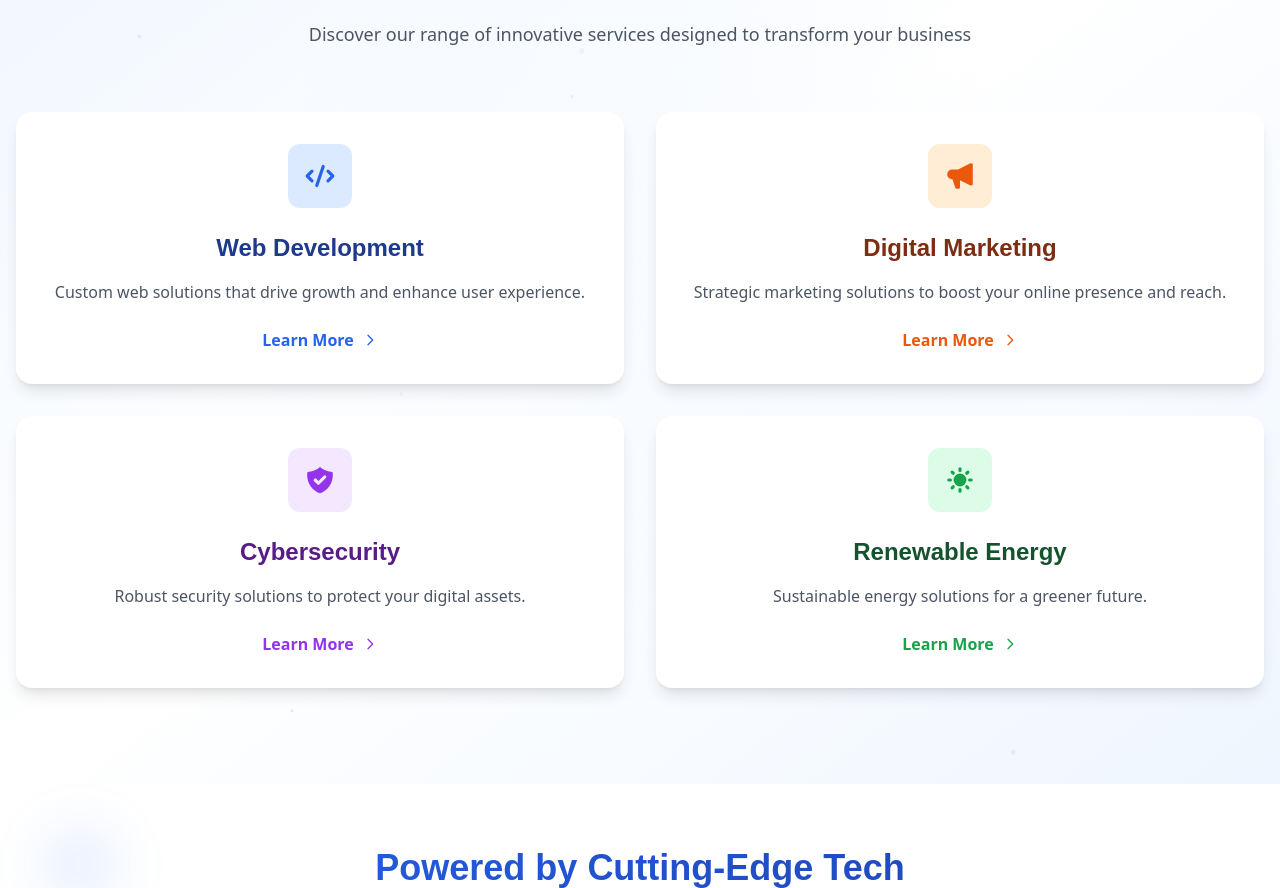
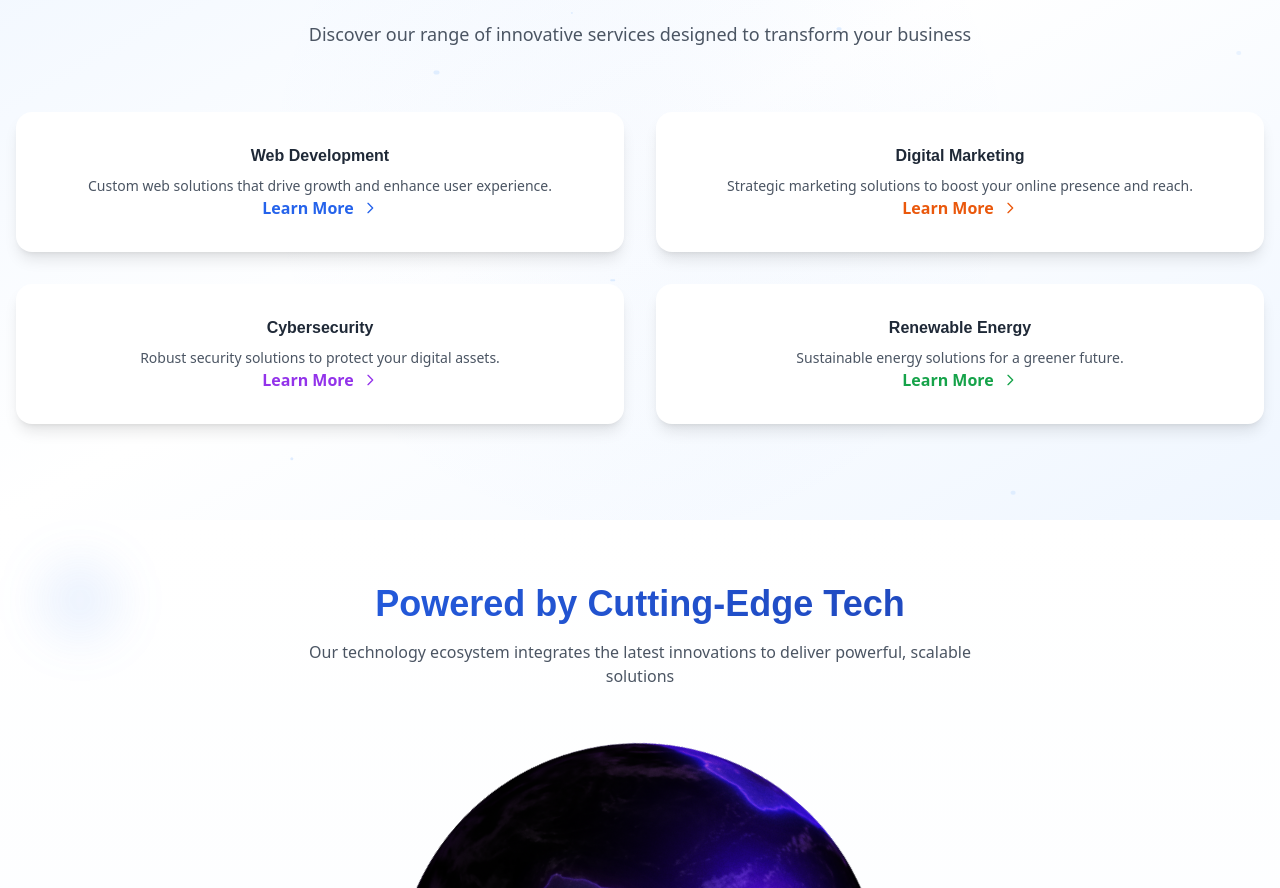
Before and after one commit to richmondazadze/richverseecotech, a React (Vite) app: page / in a window 1280 px wide. Shown: the part 1924-2812 px from the top of the page. Built offline with nearby package versions, Linux system fonts and the light colour scheme.

Commit message:
flicker fix

```diff
--- a/src/pages/HomePage.tsx
+++ b/src/pages/HomePage.tsx
@@ -10,6 +10,50 @@ import { motion } from 'framer-motion';
 import TechEcosystem from '../components/ui/TechEcosystem';
 import SEO from '../components/SEO';
 import { HeroMobile } from '../components/ui/HeroMobile';
+
+// Memoized Card for Guiding Principles
+interface PrincipleCardProps {
+  icon: React.ReactNode;
+  title: string;
+  description: string;
+  className?: string;
+}
+const PrincipleCard = React.memo(function PrincipleCard({ icon, title, description, className }: PrincipleCardProps) {
+  return (
+    <motion.div
+      whileHover={{ y: -8, transition: { duration: 0.2 } }}
+      className={className}
+    >
+      {icon}
+      <h3 className="text-2xl font-bold text-blue-900 mb-4 text-center">{title}</h3>
+      <p className="text-gray-600 text-center leading-relaxed">{description}</p>
+    </motion.div>
+  );
+});
+
+// Memoized Card for Services
+interface ServiceCardProps {
+  icon: React.ReactNode;
+  title: string;
+  description: string;
+  link: React.ReactNode;
+  className?: string;
+}
+const ServiceCard = React.memo(function ServiceCard({ icon, title, description, link, className }: ServiceCardProps) {
+  return (
+    <motion.div
+      whileHover={{ y: -5 }}
+      className={className}
+    >
+      <div className="text-center">
+        {icon}
+        <h3 className="font-semibold text-gray-800">{title}</h3>
+        <p className="text-sm text-gray-600 mt-2">{description}</p>
+        {link}
+      </div>
+    </motion.div>
+  );
+});
 
 const HomePage = () => {
   return (
@@ -74,83 +118,52 @@ const HomePage = () => {
               </motion.p>
             </div>
             <div className="grid grid-cols-1 md:grid-cols-3 gap-8">
-              {/* Sustainable Innovation */}
-              <motion.div
-                initial={{ opacity: 0, y: 20 }}
-                whileInView={{ opacity: 1, y: 0 }}
-                transition={{ duration: 0.6, delay: 0.3 }}
-                whileHover={{ y: -8, transition: { duration: 0.2 } }}
-                className="bg-gradient-to-br from-white to-blue-50 rounded-2xl p-8 shadow-lg hover:shadow-xl transition-all duration-300"
-              >
+              {[
+                {
+                  key: 'sustainable',
+                  icon: (
                     <div className="flex justify-center mb-6">
                       <div className="relative">
                         <div className="absolute inset-0 bg-blue-200 rounded-full blur-lg opacity-20"></div>
-                    <img
-                      src="/assets/img/values/sustainable-innovation.svg"
-                      alt="Sustainable Innovation"
-                      className="w-48 h-48 object-contain relative z-10"
-                    />
+                        <img src="/assets/img/values/sustainable-innovation.svg" alt="Sustainable Innovation" className="w-48 h-48 object-contain relative z-10" />
                       </div>
                     </div>
-                <h3 className="text-2xl font-bold text-blue-900 mb-4 text-center">
-                  Sustainable Innovation
-                </h3>
-                <p className="text-gray-600 text-center leading-relaxed">
-                  We create solutions that not only solve today's challenges but also protect tomorrow's resources, ensuring a positive environmental impact.
-                </p>
-              </motion.div>
-
-              {/* Future-Ready Solutions */}
-              <motion.div
-                initial={{ opacity: 0, y: 20 }}
-                whileInView={{ opacity: 1, y: 0 }}
-                transition={{ duration: 0.6, delay: 0.4 }}
-                whileHover={{ y: -8, transition: { duration: 0.2 } }}
-                className="bg-gradient-to-br from-white to-blue-50 rounded-2xl p-8 shadow-lg hover:shadow-xl transition-all duration-300"
-              >
+                  ),
+                  title: 'Sustainable Innovation',
+                  description: `We create solutions that not only solve today's challenges but also protect tomorrow's resources, ensuring a positive environmental impact.`,
+                  className: "bg-gradient-to-br from-white to-blue-50 rounded-2xl p-8 shadow-lg hover:shadow-xl transition-all duration-300"
+                },
+                {
+                  key: 'future-ready',
+                  icon: (
                     <div className="flex justify-center mb-6">
                       <div className="relative">
                         <div className="absolute inset-0 bg-blue-200 rounded-full blur-lg opacity-20"></div>
-                    <img
-                      src="/assets/img/values/future-ready.svg"
-                      alt="Future-Ready Solutions"
-                      className="w-48 h-48 object-contain relative z-10"
-                    />
+                        <img src="/assets/img/values/future-ready.svg" alt="Future-Ready Solutions" className="w-48 h-48 object-contain relative z-10" />
                       </div>
                     </div>
-                <h3 className="text-2xl font-bold text-blue-900 mb-4 text-center">
-                  Future-Ready Solutions
-                </h3>
-                <p className="text-gray-600 text-center leading-relaxed">
-                  Our technologies adapt and scale with your growth, incorporating AI and sustainable practices for long-term success.
-                </p>
-              </motion.div>
-
-              {/* Global Impact */}
-              <motion.div
-                initial={{ opacity: 0, y: 20 }}
-                whileInView={{ opacity: 1, y: 0 }}
-                transition={{ duration: 0.6, delay: 0.5 }}
-                whileHover={{ y: -8, transition: { duration: 0.2 } }}
-                className="bg-gradient-to-br from-white to-blue-50 rounded-2xl p-8 shadow-lg hover:shadow-xl transition-all duration-300"
-              >
+                  ),
+                  title: 'Future-Ready Solutions',
+                  description: 'Our technologies adapt and scale with your growth, incorporating AI and sustainable practices for long-term success.',
+                  className: "bg-gradient-to-br from-white to-blue-50 rounded-2xl p-8 shadow-lg hover:shadow-xl transition-all duration-300"
+                },
+                {
+                  key: 'global-impact',
+                  icon: (
                     <div className="flex justify-center mb-6">
                       <div className="relative">
                         <div className="absolute inset-0 bg-blue-200 rounded-full blur-lg opacity-20"></div>
-                    <img
-                      src="/assets/img/values/global-impact.svg"
-                      alt="Global Impact"
-                      className="w-48 h-48 object-contain relative z-10"
-                    />
+                        <img src="/assets/img/values/global-impact.svg" alt="Global Impact" className="w-48 h-48 object-contain relative z-10" />
                       </div>
                     </div>
-                <h3 className="text-2xl font-bold text-blue-900 mb-4 text-center">
-                  Global Impact
-                </h3>
-                <p className="text-gray-600 text-center leading-relaxed">
-                  We're committed to creating positive change worldwide through eco-friendly digital solutions and responsible innovation.
-                </p>
-              </motion.div>
+                  ),
+                  title: 'Global Impact',
+                  description: `We're committed to creating positive change worldwide through eco-friendly digital solutions and responsible innovation.`,
+                  className: "bg-gradient-to-br from-white to-blue-50 rounded-2xl p-8 shadow-lg hover:shadow-xl transition-all duration-300"
+                }
+              ].map(card => (
+                <PrincipleCard key={card.key} icon={card.icon} title={card.title} description={card.description} className={card.className} />
+              ))}
             </div>
           </div>
         </section>
@@ -229,153 +242,86 @@ const HomePage = () => {
             </div>
 
             <div className="grid grid-cols-1 md:grid-cols-2 gap-8">
-              {/* Web Development Card */}
-              <motion.div
-                initial={{ opacity: 0, y: 20 }}
-                whileInView={{ opacity: 1, y: 0 }}
-                whileHover={{ y: -8, transition: { duration: 0.2 } }}
-                transition={{ duration: 0.6 }}
-                className="group relative bg-white rounded-2xl p-8 shadow-lg hover:shadow-xl transition-all duration-300"
-              >
+              {[
+                {
+                  key: 'web-dev',
+                  icon: (
                     <div className="absolute inset-0 bg-gradient-to-br from-blue-50 to-indigo-50 rounded-2xl opacity-0 group-hover:opacity-100 transition-opacity duration-300" />
-                <div className="relative z-10">
-                  <div className="flex justify-center mb-6">
-                    <motion.div
-                      whileHover={{ rotate: 360 }}
-                      transition={{ duration: 0.8 }}
-                      className="w-16 h-16 flex items-center justify-center rounded-xl bg-blue-100 text-blue-600"
-                    >
-                      <svg xmlns="http://www.w3.org/2000/svg" className="h-8 w-8" viewBox="0 0 20 20" fill="currentColor">
-                        <path fillRule="evenodd" d="M12.316 3.051a1 1 0 01.633 1.265l-4 12a1 1 0 11-1.898-.632l4-12a1 1 0 011.265-.633zM5.707 6.293a1 1 0 010 1.414L3.414 10l2.293 2.293a1 1 0 11-1.414 1.414l-3-3a1 1 0 010-1.414l3-3a1 1 0 011.414 0zm8.586 0a1 1 0 011.414 0l3 3a1 1 0 010 1.414l-3 3a1 1 0 11-1.414-1.414L16.586 10l-2.293-2.293a1 1 0 010-1.414z" clipRule="evenodd" />
-                      </svg>
-                    </motion.div>
-                  </div>
-                  <h3 className="text-2xl font-bold text-blue-900 mb-4 text-center">Web Development</h3>
-                  <p className="text-gray-600 text-center mb-6">Custom web solutions that drive growth and enhance user experience.</p>
+                  ),
+                  title: 'Web Development',
+                  description: 'Custom web solutions that drive growth and enhance user experience.',
+                  link: (
                     <div className="text-center">
-                    <Link
-                      to="/services/web-development"
-                      className="inline-flex items-center gap-2 text-blue-600 font-semibold hover:text-blue-800 transition-colors duration-200"
-                    >
+                      <Link to="/services/web-development" className="inline-flex items-center gap-2 text-blue-600 font-semibold hover:text-blue-800 transition-colors duration-200">
                         Learn More
                         <svg className="w-4 h-4" fill="none" stroke="currentColor" viewBox="0 0 24 24">
                           <path strokeLinecap="round" strokeLinejoin="round" strokeWidth="2" d="M9 5l7 7-7 7" />
                         </svg>
                       </Link>
                     </div>
-                </div>
-              </motion.div>
-
-              {/* Digital Marketing Card */}
-              <motion.div
-                initial={{ opacity: 0, y: 20 }}
-                whileInView={{ opacity: 1, y: 0 }}
-                whileHover={{ y: -8, transition: { duration: 0.2 } }}
-                transition={{ duration: 0.6, delay: 0.2 }}
-                className="group relative bg-white rounded-2xl p-8 shadow-lg hover:shadow-xl transition-all duration-300"
-              >
+                  ),
+                  className: "group relative bg-white rounded-2xl p-8 shadow-lg hover:shadow-xl transition-all duration-300"
+                },
+                {
+                  key: 'digital-marketing',
+                  icon: (
                     <div className="absolute inset-0 bg-gradient-to-br from-orange-50 to-red-50 rounded-2xl opacity-0 group-hover:opacity-100 transition-opacity duration-300" />
-                <div className="relative z-10">
-                  <div className="flex justify-center mb-6">
-                    <motion.div
-                      whileHover={{ rotate: 360 }}
-                      transition={{ duration: 0.8 }}
-                      className="w-16 h-16 flex items-center justify-center rounded-xl bg-orange-100 text-orange-600"
-                    >
-                      <svg xmlns="http://www.w3.org/2000/svg" className="h-8 w-8" viewBox="0 0 20 20" fill="currentColor">
-                        <path fillRule="evenodd" d="M18 3a1 1 0 00-1.447-.894L8.763 6H5a3 3 0 000 6h.28l1.771 5.316A1 1 0 008 18h1a1 1 0 001-1v-4.382l6.553 3.276A1 1 0 0018 15V3z" clipRule="evenodd" />
-                      </svg>
-                    </motion.div>
-                  </div>
-                  <h3 className="text-2xl font-bold text-orange-900 mb-4 text-center">Digital Marketing</h3>
-                  <p className="text-gray-600 text-center mb-6">Strategic marketing solutions to boost your online presence and reach.</p>
+                  ),
+                  title: 'Digital Marketing',
+                  description: 'Strategic marketing solutions to boost your online presence and reach.',
+                  link: (
                     <div className="text-center">
-                    <Link
-                      to="/services/digital-marketing"
-                      className="inline-flex items-center gap-2 text-orange-600 font-semibold hover:text-orange-800 transition-colors duration-200"
-                    >
+                      <Link to="/services/digital-marketing" className="inline-flex items-center gap-2 text-orange-600 font-semibold hover:text-orange-800 transition-colors duration-200">
                         Learn More
                         <svg className="w-4 h-4" fill="none" stroke="currentColor" viewBox="0 0 24 24">
                           <path strokeLinecap="round" strokeLinejoin="round" strokeWidth="2" d="M9 5l7 7-7 7" />
                         </svg>
                       </Link>
                     </div>
-                </div>
-              </motion.div>
-
-              {/* Cybersecurity Card */}
-              <motion.div
-                initial={{ opacity: 0, y: 20 }}
-                whileInView={{ opacity: 1, y: 0 }}
-                whileHover={{ y: -8, transition: { duration: 0.2 } }}
-                transition={{ duration: 0.6, delay: 0.3 }}
-                className="group relative bg-white rounded-2xl p-8 shadow-lg hover:shadow-xl transition-all duration-300"
-              >
+                  ),
+                  className: "group relative bg-white rounded-2xl p-8 shadow-lg hover:shadow-xl transition-all duration-300"
+                },
+                {
+                  key: 'cybersecurity',
+                  icon: (
                     <div className="absolute inset-0 bg-gradient-to-br from-purple-50 to-indigo-50 rounded-2xl opacity-0 group-hover:opacity-100 transition-opacity duration-300" />
-                <div className="relative z-10">
-                  <div className="flex justify-center mb-6">
-                    <motion.div
-                      whileHover={{ rotate: 360 }}
-                      transition={{ duration: 0.8 }}
-                      className="w-16 h-16 flex items-center justify-center rounded-xl bg-purple-100 text-purple-600"
-                    >
-                      <svg xmlns="http://www.w3.org/2000/svg" className="h-8 w-8" viewBox="0 0 20 20" fill="currentColor">
-                        <path fillRule="evenodd" d="M2.166 4.999A11.954 11.954 0 0010 1.944 11.954 11.954 0 0017.834 5c.11.65.166 1.32.166 2.001 0 5.225-3.34 9.67-8 11.317C5.34 16.67 2 12.225 2 7c0-.682.057-1.35.166-2.001zm11.541 3.708a1 1 0 00-1.414-1.414L9 10.586 7.707 9.293a1 1 0 00-1.414 1.414l2 2a1 1 0 001.414 0l4-4z" clipRule="evenodd" />
-                      </svg>
-                    </motion.div>
-              </div>
-                  <h3 className="text-2xl font-bold text-purple-900 mb-4 text-center">Cybersecurity</h3>
-                  <p className="text-gray-600 text-center mb-6">Robust security solutions to protect your digital assets.</p>
+                  ),
+                  title: 'Cybersecurity',
+                  description: 'Robust security solutions to protect your digital assets.',
+                  link: (
                     <div className="text-center">
-                    <Link
-                      to="/services/cybersecurity"
-                      className="inline-flex items-center gap-2 text-purple-600 font-semibold hover:text-purple-800 transition-colors duration-200"
-                    >
+                      <Link to="/services/cybersecurity" className="inline-flex items-center gap-2 text-purple-600 font-semibold hover:text-purple-800 transition-colors duration-200">
                         Learn More
                         <svg className="w-4 h-4" fill="none" stroke="currentColor" viewBox="0 0 24 24">
                           <path strokeLinecap="round" strokeLinejoin="round" strokeWidth="2" d="M9 5l7 7-7 7" />
                         </svg>
                       </Link>
                     </div>
-                </div>
-              </motion.div>
-
-              {/* Renewable Energy Card */}
-              <motion.div
-                initial={{ opacity: 0, y: 20 }}
-                whileInView={{ opacity: 1, y: 0 }}
-                whileHover={{ y: -8, transition: { duration: 0.2 } }}
-                transition={{ duration: 0.6, delay: 0.4 }}
-                className="group relative bg-white rounded-2xl p-8 shadow-lg hover:shadow-xl transition-all duration-300"
-              >
+                  ),
+                  className: "group relative bg-white rounded-2xl p-8 shadow-lg hover:shadow-xl transition-all duration-300"
+                },
+                {
+                  key: 'renewable-energy',
+                  icon: (
                     <div className="absolute inset-0 bg-gradient-to-br from-green-50 to-emerald-50 rounded-2xl opacity-0 group-hover:opacity-100 transition-opacity duration-300" />
-                <div className="relative z-10">
-                  <div className="flex justify-center mb-6">
-                    <motion.div
-                      whileHover={{ rotate: 360 }}
-                      transition={{ duration: 0.8 }}
-                      className="w-16 h-16 flex items-center justify-center rounded-xl bg-green-100 text-green-600"
-                    >
-                      <svg xmlns="http://www.w3.org/2000/svg" className="h-8 w-8" viewBox="0 0 20 20" fill="currentColor">
-                        <path fillRule="evenodd" d="M10 2a1 1 0 011 1v1a1 1 0 11-2 0V3a1 1 0 011-1zm4 8a4 4 0 11-8 0 4 4 0 018 0zm-.464 4.95l.707.707a1 1 0 001.414-1.414l-.707-.707a1 1 0 00-1.414 1.414zm2.12-10.607a1 1 0 010 1.414l-.706.707a1 1 0 11-1.414-1.414l.707-.707a1 1 0 011.414 0zM17 11a1 1 0 100-2h-1a1 1 0 100 2h1zm-7 4a1 1 0 011 1v1a1 1 0 11-2 0v-1a1 1 0 011-1zM5.05 6.464A1 1 0 106.465 5.05l-.708-.707a1 1 0 00-1.414 1.414l.707.707zm1.414 8.486l-.707.707a1 1 0 01-1.414-1.414l.707-.707a1 1 0 011.414 1.414zM4 11a1 1 0 100-2H3a1 1 0 000 2h1z" clipRule="evenodd" />
-                      </svg>
-                    </motion.div>
-                  </div>
-                  <h3 className="text-2xl font-bold text-green-900 mb-4 text-center">Renewable Energy</h3>
-                  <p className="text-gray-600 text-center mb-6">Sustainable energy solutions for a greener future.</p>
+                  ),
+                  title: 'Renewable Energy',
+                  description: 'Sustainable energy solutions for a greener future.',
+                  link: (
                     <div className="text-center">
-                    <Link
-                      to="/services/renewable-energy"
-                      className="inline-flex items-center gap-2 text-green-600 font-semibold hover:text-green-800 transition-colors duration-200"
-                    >
+                      <Link to="/services/renewable-energy" className="inline-flex items-center gap-2 text-green-600 font-semibold hover:text-green-800 transition-colors duration-200">
                         Learn More
                         <svg className="w-4 h-4" fill="none" stroke="currentColor" viewBox="0 0 24 24">
                           <path strokeLinecap="round" strokeLinejoin="round" strokeWidth="2" d="M9 5l7 7-7 7" />
                         </svg>
                       </Link>
                     </div>
-                </div>
-              </motion.div>
+                  ),
+                  className: "group relative bg-white rounded-2xl p-8 shadow-lg hover:shadow-xl transition-all duration-300"
+                }
+              ].map(card => (
+                <ServiceCard key={card.key} icon={card.icon} title={card.title} description={card.description} link={card.link} className={card.className} />
+              ))}
             </div>
           </div>
         </section>
```
Lines whose indentation alone changed are shown as unchanged.
